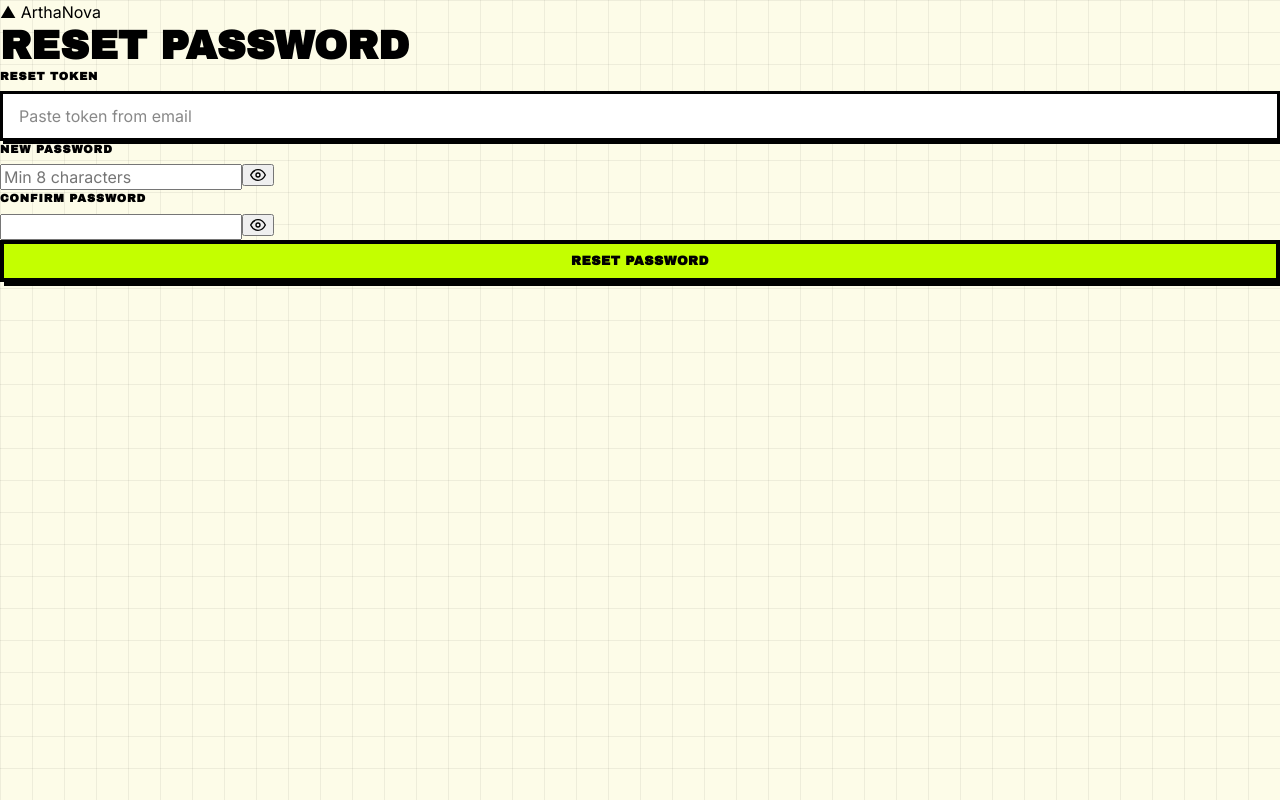
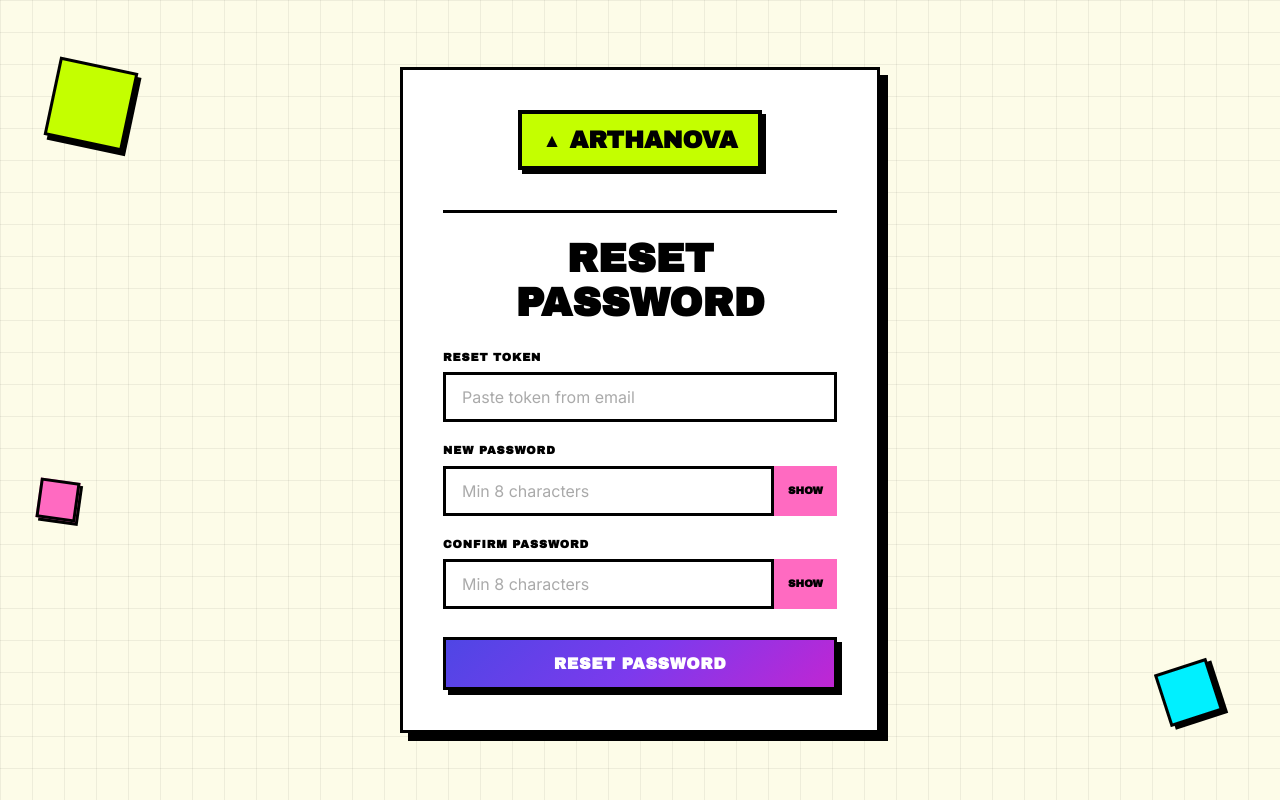
Before and after one commit to RiteshKumar2e/ArthaNova, a React (Vite) app in the folder frontend/: page /reset-password in a window 1280 px wide. Built offline with nearby package versions, Linux system fonts and the light colour scheme; no server answers.

Commit message:
feat: Implement forgot password and reset password pages.

```diff
--- a/frontend/src/pages/auth/ForgotPasswordPage.jsx
+++ b/frontend/src/pages/auth/ForgotPasswordPage.jsx
@@ -2,7 +2,6 @@ import { useState } from 'react'
 import { Link } from 'react-router-dom'
 import { authAPI } from '../../api/client'
 import toast from 'react-hot-toast'
-import { FiEye, FiEyeOff } from 'react-icons/fi'
 import styles from '../../styles/pages/auth/AuthPages.module.css'
 
 export function ForgotPasswordPage() {
@@ -25,34 +24,59 @@ export function ForgotPasswordPage() {
   }
 
   return (
-    <div className={styles.simpleAuth}>
-      <div className={styles.simpleCard}>
-        <Link to="/" className={styles.simpleBrand}>
-          <span>▲</span> ArthaNova
-        </Link>
+    <div className={styles.authPageLight}>
+      <div className={`${styles.floatingBox} ${styles.box1}`}></div>
+      <div className={`${styles.floatingBox} ${styles.box2}`}></div>
+      <div className={`${styles.floatingBox} ${styles.box3}`}></div>
+
+      <Link to="/login" className={styles.homeButtonLight}>
+        <span>&larr;</span>
+        <span>BACK TO LOGIN</span>
+      </Link>
+
+      <div className={styles.authCardLight}>
+        <div className={styles.authBrandLight}>
+          <Link to="/" className={styles.brandIconLight}>
+            <span>▲</span>
+            <span>ARTHANOVA</span>
+          </Link>
+        </div>
+
         {!sent ? (
           <>
-            <h1 className={styles.authTitle}>Forgot Password?</h1>
-            <p className={styles.authSubtitle}>Enter your email and we'll send you a reset link.</p>
-            <form onSubmit={handleSubmit} className={styles.authForm}>
-              <div className="form-group">
-                <label className="form-label" htmlFor="fp-email">Email Address</label>
-                <input id="fp-email" type="email" className="form-control" placeholder="you@example.com"
-                  value={email} onChange={(e) => setEmail(e.target.value)} />
+            <h1 className={styles.authTitleLight} style={{ textAlign: 'center' }}>FORGOT PASSWORD?</h1>
+            <p className={styles.authSubtitleLight} style={{ marginBottom: '1.5rem', textAlign: 'center' }}>
+              Enter your email and we'll send you a reset link.
+            </p>
+
+            <form onSubmit={handleSubmit} className={styles.authFormLight}>
+              <div className={styles.inputGroupLight}>
+                <label htmlFor="fp-email">EMAIL ADDRESS</label>
+                <div className={styles.inputWrapperLight}>
+                  <input
+                    id="fp-email"
+                    type="email"
+                    className={styles.inputFieldLight}
+                    placeholder="you@example.com"
+                    value={email}
+                    onChange={(e) => setEmail(e.target.value)}
+                  />
+                </div>
               </div>
-              <button type="submit" className="btn btn-primary btn-full" disabled={loading}>
-                {loading ? 'Sending...' : 'Send Reset Link'}
+              <button type="submit" className={styles.submitBtnLight} disabled={loading}>
+                {loading ? <span className={styles.spinnerLight} /> : 'SEND RESET LINK'}
               </button>
             </form>
           </>
         ) : (
-          <div className={styles.successBox}>
-            <div className={styles.successIcon}>✅</div>
-            <h2>Check Your Email</h2>
-            <p>We sent a password reset link to <strong>{email}</strong>. The link expires in 1 hour.</p>
+          <div style={{ textAlign: 'center' }}>
+            <div style={{ fontSize: '3rem', marginBottom: '1rem' }}>✅</div>
+            <h2 className={styles.authTitleLight} style={{ fontSize: '1.5rem' }}>CHECK YOUR EMAIL</h2>
+            <p className={styles.authSubtitleLight} style={{ color: '#000', marginTop: '1rem', lineHeight: '1.5' }}>
+              We sent a password reset link to <br/><strong>{email}</strong>.<br/>The link expires in 1 hour.
+            </p>
           </div>
         )}
-        <p className={styles.authSwitch}><Link to="/login">← Back to Login</Link></p>
       </div>
     </div>
   )
@@ -68,6 +92,7 @@ export function ResetPasswordPage() {
   const handleSubmit = async (e) => {
     e.preventDefault()
     if (form.new_password !== form.confirm) { toast.error('Passwords do not match'); return }
+    if (form.new_password.length < 8) { toast.error('Password must be at least 8 characters'); return }
     setLoading(true)
     try {
       await authAPI.resetPassword({ token: form.token, new_password: form.new_password })
@@ -81,48 +106,90 @@ export function ResetPasswordPage() {
   }
 
   return (
-    <div className={styles.simpleAuth}>
-      <div className={styles.simpleCard}>
-        <Link to="/" className={styles.simpleBrand}><span>▲</span> ArthaNova</Link>
+    <div className={styles.authPageLight}>
+      <div className={`${styles.floatingBox} ${styles.box1}`}></div>
+      <div className={`${styles.floatingBox} ${styles.box2}`}></div>
+      <div className={`${styles.floatingBox} ${styles.box3}`}></div>
+
+      <div className={styles.authCardLight}>
+        <div className={styles.authBrandLight}>
+          <Link to="/" className={styles.brandIconLight}>
+            <span>▲</span>
+            <span>ARTHANOVA</span>
+          </Link>
+        </div>
+
         {!done ? (
           <>
-            <h1 className={styles.authTitle}>Reset Password</h1>
-            <form onSubmit={handleSubmit} className={styles.authForm}>
-              <div className="form-group">
-                <label className="form-label" htmlFor="reset-token">Reset Token</label>
-                <input id="reset-token" className="form-control" placeholder="Paste token from email"
-                  value={form.token} onChange={(e) => setForm((p) => ({ ...p, token: e.target.value }))} />
+            <h1 className={styles.authTitleLight} style={{ textAlign: 'center', marginBottom: '1.5rem' }}>RESET PASSWORD</h1>
+            <form onSubmit={handleSubmit} className={styles.authFormLight}>
+              <div className={styles.inputGroupLight}>
+                <label htmlFor="reset-token">RESET TOKEN</label>
+                <div className={styles.inputWrapperLight}>
+                  <input
+                    id="reset-token"
+                    className={styles.inputFieldLight}
+                    placeholder="Paste token from email"
+                    value={form.token}
+                    onChange={(e) => setForm((p) => ({ ...p, token: e.target.value }))}
+                  />
+                </div>
               </div>
-              <div className="form-group">
-                <label className={styles.customPasswordLabel} htmlFor="new-pw">NEW PASSWORD</label>
-                <div className={styles.passwordInputContainer}>
-                  <input id="new-pw" type={showPassword ? "text" : "password"} className={styles.customPasswordInput} placeholder="Min 8 characters"
-                    value={form.new_password} onChange={(e) => setForm((p) => ({ ...p, new_password: e.target.value }))} />
-                  <button type="button" className={styles.passwordToggle} onClick={() => setShowPassword(!showPassword)} tabIndex="-1">
-                    {showPassword ? <FiEyeOff /> : <FiEye />}
+
+              <div className={styles.inputGroupLight}>
+                <label htmlFor="new-pw">NEW PASSWORD</label>
+                <div className={styles.inputWrapperLight}>
+                  <input
+                    id="new-pw"
+                    type={showPassword ? "text" : "password"}
+                    className={styles.inputFieldLight}
+                    placeholder="Min 8 characters"
+                    value={form.new_password}
+                    onChange={(e) => setForm((p) => ({ ...p, new_password: e.target.value }))}
+                  />
+                  <button
+                    type="button"
+                    className={styles.passwordToggleLight}
+                    onClick={() => setShowPassword(!showPassword)}
+                    tabIndex="-1"
+                  >
+                    {showPassword ? "HIDE" : "SHOW"}
                   </button>
                 </div>
               </div>
-              <div className="form-group">
-                <label className={styles.customPasswordLabel} htmlFor="confirm-pw">CONFIRM PASSWORD</label>
-                <div className={styles.passwordInputContainer}>
-                  <input id="confirm-pw" type={showConfirmPassword ? "text" : "password"} className={styles.customPasswordInput}
-                    value={form.confirm} onChange={(e) => setForm((p) => ({ ...p, confirm: e.target.value }))} />
-                  <button type="button" className={styles.passwordToggle} onClick={() => setShowConfirmPassword(!showConfirmPassword)} tabIndex="-1">
-                    {showConfirmPassword ? <FiEyeOff /> : <FiEye />}
+
+              <div className={styles.inputGroupLight}>
+                <label htmlFor="confirm-pw">CONFIRM PASSWORD</label>
+                <div className={styles.inputWrapperLight}>
+                  <input
+                    id="confirm-pw"
+                    type={showConfirmPassword ? "text" : "password"}
+                    className={styles.inputFieldLight}
+                    placeholder="Min 8 characters"
+                    value={form.confirm}
+                    onChange={(e) => setForm((p) => ({ ...p, confirm: e.target.value }))}
+                  />
+                  <button
+                    type="button"
+                    className={styles.passwordToggleLight}
+                    onClick={() => setShowConfirmPassword(!showConfirmPassword)}
+                    tabIndex="-1"
+                  >
+                    {showConfirmPassword ? "HIDE" : "SHOW"}
                   </button>
                 </div>
               </div>
-              <button type="submit" className="btn btn-primary btn-full" disabled={loading}>
-                {loading ? 'Resetting...' : 'Reset Password'}
+
+              <button type="submit" className={styles.submitBtnLight} disabled={loading}>
+                {loading ? <span className={styles.spinnerLight} /> : 'RESET PASSWORD'}
               </button>
             </form>
           </>
         ) : (
-          <div className={styles.successBox}>
-            <div className={styles.successIcon}>🎉</div>
-            <h2>Password Reset!</h2>
-            <Link to="/login" className="btn btn-primary">Sign In Now</Link>
+          <div style={{ textAlign: 'center' }}>
+            <div style={{ fontSize: '3rem', marginBottom: '1rem' }}>🎉</div>
+            <h2 className={styles.authTitleLight} style={{ fontSize: '1.5rem', marginBottom: '1.5rem' }}>PASSWORD RESET!</h2>
+            <Link to="/login" className={styles.submitBtnLight} style={{ textDecoration: 'none' }}>SIGN IN NOW</Link>
           </div>
         )}
       </div>
```
